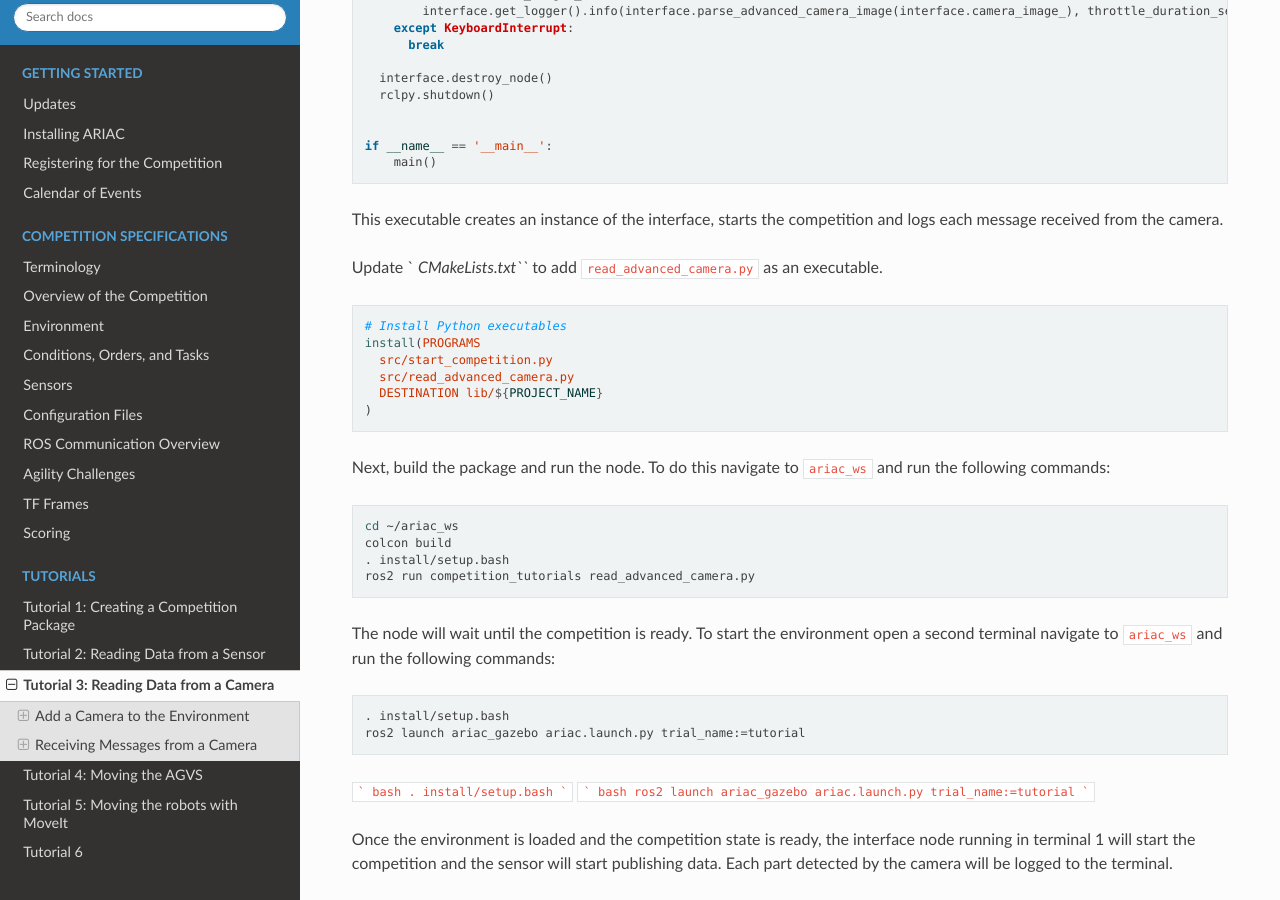
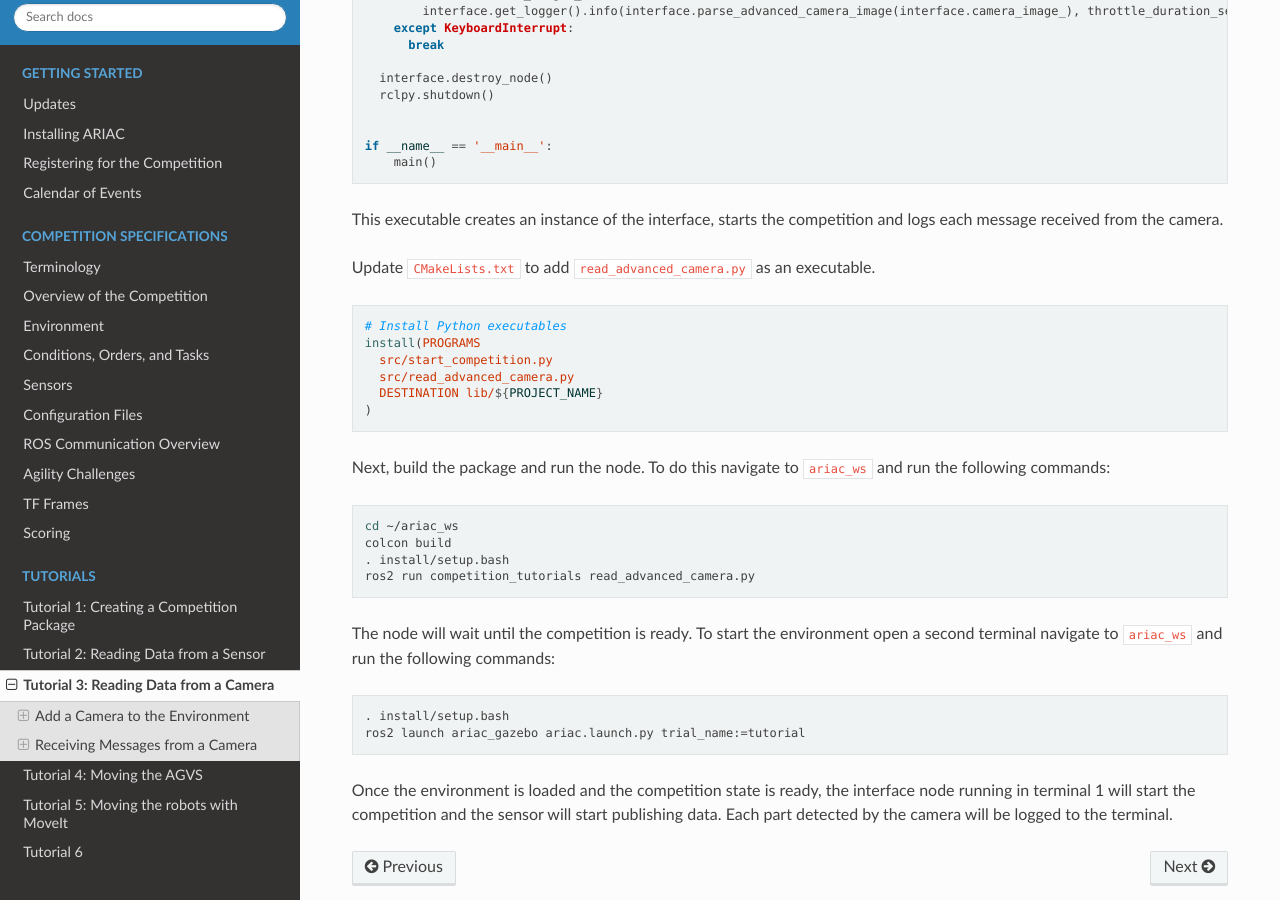
Before and after one commit to usnistgov/ARIAC, a Sphinx documentation site: the page built from docs/tutorials/tutorial_3.rst, in a window 1280 px wide and 900 px high, scrolled down 5300 px. Built offline with Sphinx 7.4.7 and the Read the Docs theme 2.0.0, drawn with Linux system fonts in a browser that asks for light colours.

Commit message:
adding new tutorials

````diff
--- a/docs/tutorials/tutorial_3.rst
+++ b/docs/tutorials/tutorial_3.rst
@@ -274,7 +274,7 @@ To use this code create a new file ``read_advanced_camera.py`` in ``competition_
 
 This executable creates an instance of the interface, starts the competition and logs each message received from the camera.
 
-Update ` `CMakeLists.txt``` to add ``read_advanced_camera.py`` as an executable.
+Update ``CMakeLists.txt`` to add ``read_advanced_camera.py`` as an executable.
 
 .. code-block:: cmake
 
@@ -305,12 +305,5 @@ The node will wait until the competition is ready. To start the environment open
   ros2 launch ariac_gazebo ariac.launch.py trial_name:=tutorial
 
 
-``` bash
-. install/setup.bash
-```
-``` bash
-ros2 launch ariac_gazebo ariac.launch.py trial_name:=tutorial
-```
-
 Once the environment is loaded and the competition state is ready, the interface node running in terminal 1 will start the competition and the sensor will start publishing data.
 Each part detected by the camera will be logged to the terminal.
````
